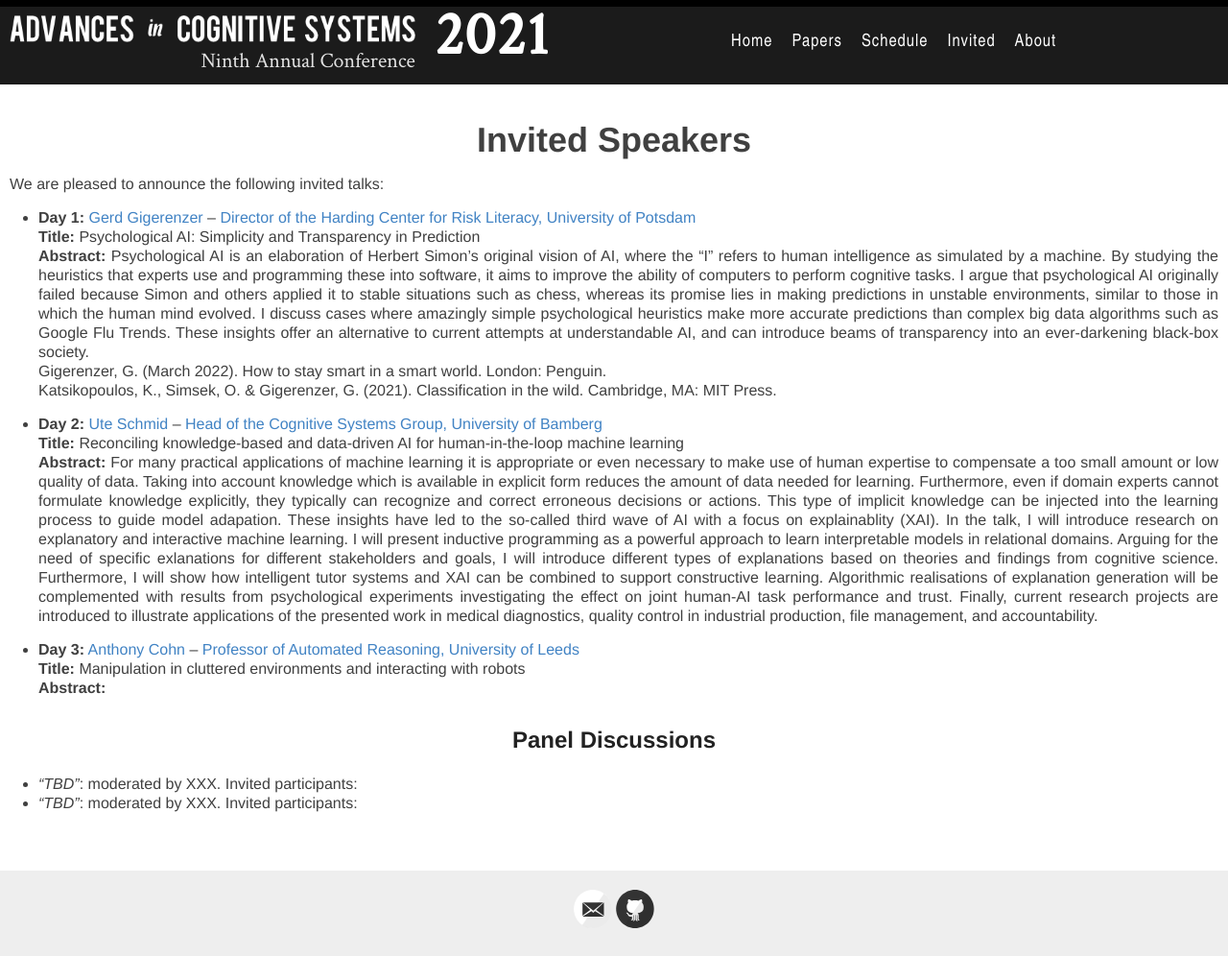
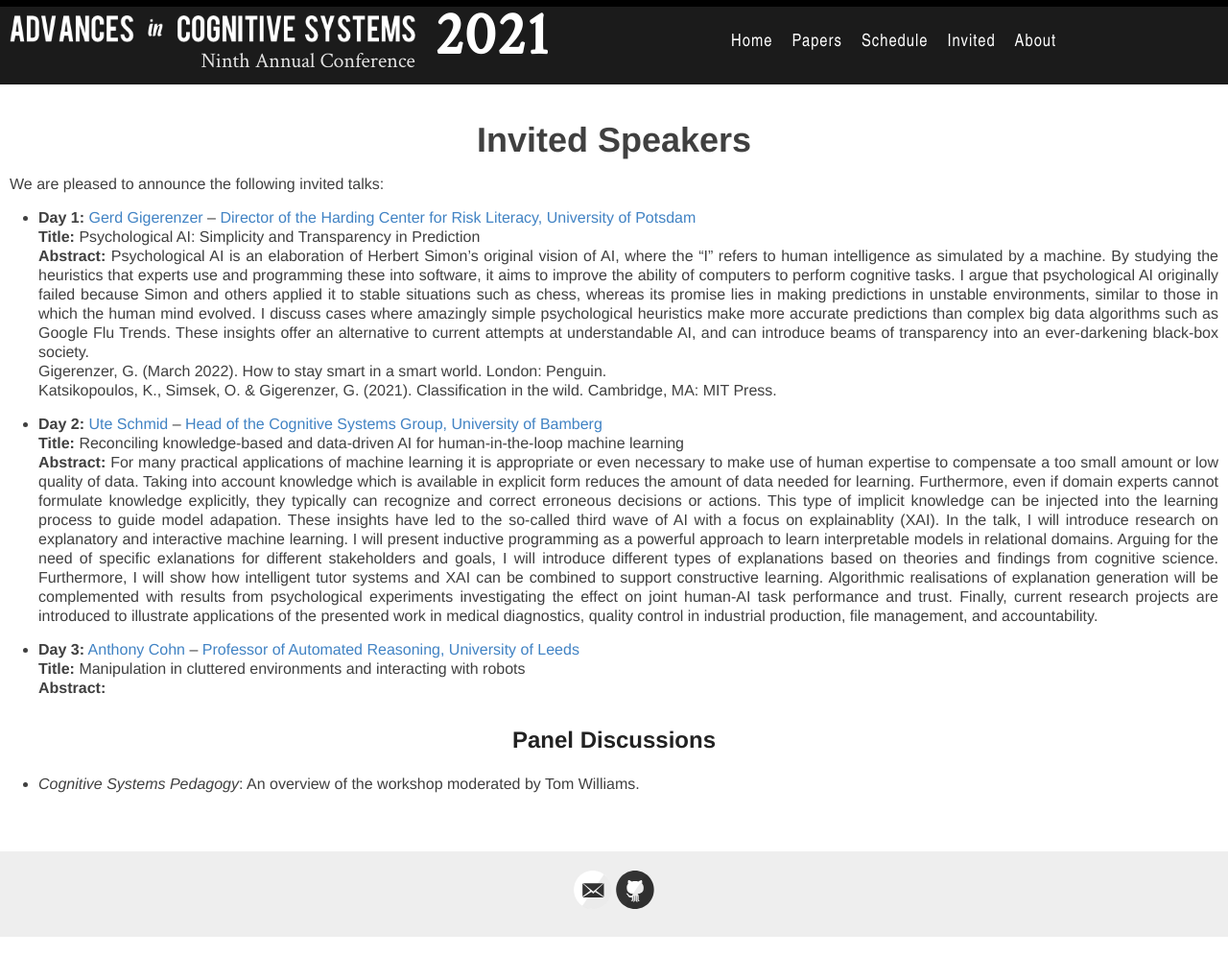
Before and after one commit to AdvancesInCognitiveSystems/acs2021, a Jekyll site: the page built from _pages/invited_talks.md, in a window 1280 px wide. Shown: the whole page at 96% size. Built offline with Jekyll 4.4.1, drawn with Linux system fonts in a browser that asks for light colours.

Commit message:
gave panel a title

```diff
--- a/_pages/invited_talks.md
+++ b/_pages/invited_talks.md
@@ -27,5 +27,4 @@ introduce research on explanatory and interactive machine learning. I will prese
 
 ### Panel Discussions
 
-- _"TBD"_: moderated by XXX. Invited participants:
-- _"TBD"_: moderated by XXX. Invited participants:
+- _Cognitive Systems Pedagogy_: An overview of the workshop moderated by Tom Williams.
```
